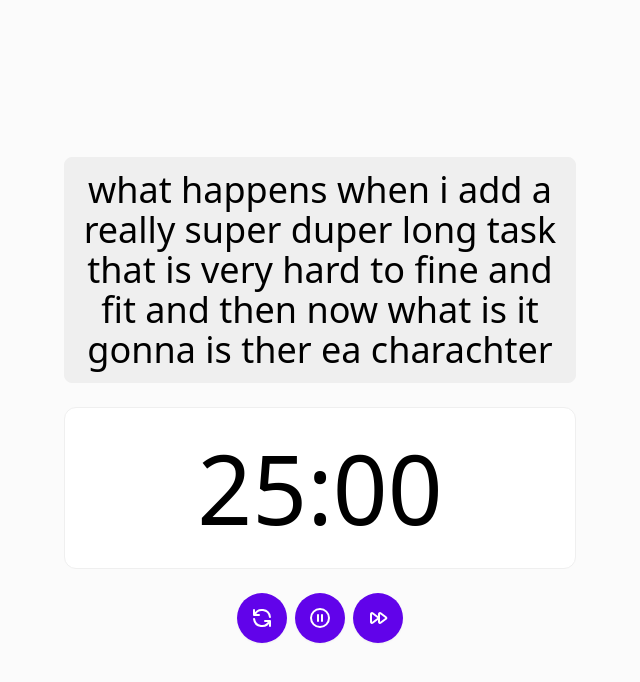
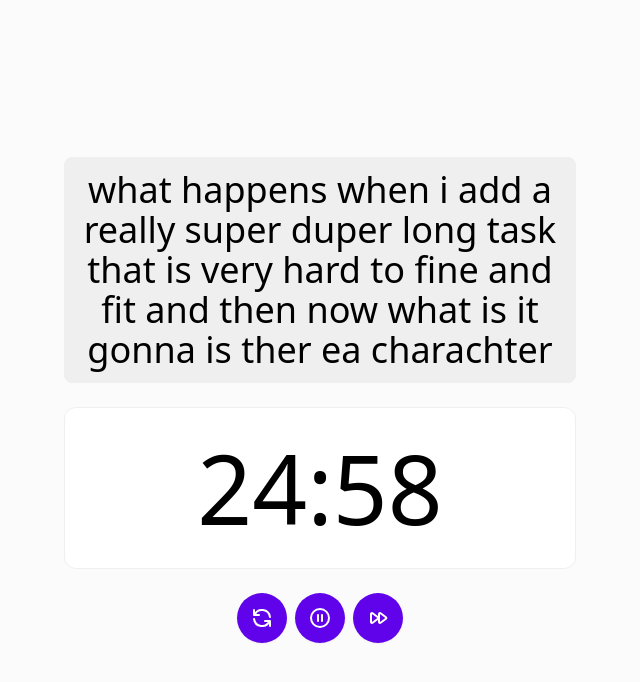
Before and after one commit to neldeles/slash-clone, a React (Create React App) app: page /timer in a window 1280 px wide. Both pictures are taken after a click on the button 611 px from the left and 618 px from the top of the page. Shown: the top 682 px of the page, without its empty margins (320-960 px from the left). Built offline with nearby package versions, Linux system fonts and the light colour scheme; what @mswjs/data would draw is missing.

Commit message:
feat: pause or resume timer

```diff
--- a/src/modules/timer/components/Timer/Timer.tsx
+++ b/src/modules/timer/components/Timer/Timer.tsx
@@ -1,6 +1,5 @@
 import { motion } from "framer-motion";
-import { Button } from "modules/_common/components/Button";
-import { useState } from "react";
+import { useEffect, useState } from "react";
 import { Link } from "react-router-dom";
 import * as Icons from "../Icons";
 
@@ -17,16 +16,43 @@ export function Timer() {
    *  - mark task as complete
    *  - cancel the timer
    */
-  const [isTimerActive, setTimerActive] = useState(false);
-  const [minutes, setMinutes] = useState(25);
-  const [seconds, setSeconds] = useState(0);
+  const [isPaused, setIsPaused] = useState(true);
+  const [mode, setMode] = useState("work"); // work/break/null
+  const [secondsLeft, setSecondsLeft] = useState(25 * 60);
+
+  const toggleTimer = () => {
+    setIsPaused(!isPaused);
+  };
+
+  useEffect(() => {
+    function switchMode() {
+      const nextMode = mode === "work" ? "break" : "work";
+      const nextSeconds = (nextMode === "work" ? 25 : 5) * 60;
+
+      setMode(nextMode);
+      setSecondsLeft(nextSeconds);
+    }
+
+    let interval = setInterval(() => {
+      if (isPaused) {
+        return;
+      }
+
+      if (secondsLeft === 0) {
+        return switchMode();
+      }
+
+      setSecondsLeft(secondsLeft - 1);
+    }, 1000);
+
+    return () => clearInterval(interval);
+  }, [secondsLeft, isPaused, mode]);
+
+  const minutes = Math.floor(secondsLeft / 60);
+  const seconds = secondsLeft % 60;
 
   const timerMinutes = minutes < 10 ? `0${minutes}` : minutes;
   const timerSeconds = seconds < 10 ? `0${seconds}` : seconds;
-
-  const toggleTimer = () => {
-    setTimerActive(!isTimerActive);
-  };
 
   return (
     <motion.div
@@ -37,38 +63,16 @@ export function Timer() {
       transition={{ duration: 0.5 }}
     >
       <p className="p-3 w-[40vw] max-w-2xl text-4xl font-medium tracking-normal text-center text-black bg-gray-200 hover:bg-gray-100 rounded-lg border border-gray-200">
-        what happens when i add a really super duper long task that is very hard
-        to fine and fit and then now what is it gonna is ther ea charachter
+        {mode === "break"
+          ? "Break time!"
+          : "what happens when i add a really super duper long task that is very hard to fine and fit and then now what is it gonna is ther ea charachter"}
       </p>
-      <p className="p-8 w-[40vw] max-w-2xl text-8xl font-medium text-center text-black bg-white rounded-xl border border-gray-200">
-        {timerMinutes}:{timerSeconds}
-      </p>
-      {isTimerActive ? (
-        <div className="flex space-x-2">
-          <button
-            type="button"
-            className="inline-flex items-center p-3 text-white bg-indigo-200 hover:bg-indigo-100 rounded-full border border-transparent shadow-sm"
-            title="Restart"
-          >
-            <Icons.Refresh />
-          </button>
-          <button
-            type="button"
-            className="inline-flex items-center p-3 text-white bg-indigo-200 hover:bg-indigo-100 rounded-full border border-transparent shadow-sm"
-            onClick={toggleTimer}
-            title="Pause"
-          >
-            <Icons.Pause />
-          </button>
-          <button
-            type="button"
-            className="inline-flex items-center p-3 text-white bg-indigo-200 hover:bg-indigo-100 rounded-full border border-transparent shadow-sm"
-            title="Next"
-          >
-            <Icons.Next />
-          </button>
-        </div>
-      ) : (
+      <div className="flex justify-center p-8 w-[40vw] max-w-2xl text-8xl text-center bg-white rounded-xl border border-gray-200">
+        <p className="font-medium text-black">
+          {timerMinutes}:{timerSeconds}
+        </p>
+      </div>
+      {isPaused ? (
         <div className=" flex space-x-2">
           <button
             type="button"
@@ -102,6 +106,31 @@ export function Timer() {
             </button>
           </Link>
         </div>
+      ) : (
+        <div className="flex space-x-2">
+          <button
+            type="button"
+            className="inline-flex items-center p-3 text-white bg-indigo-200 hover:bg-indigo-100 rounded-full border border-transparent shadow-sm"
+            title="Restart"
+          >
+            <Icons.Refresh />
+          </button>
+          <button
+            type="button"
+            className="inline-flex items-center p-3 text-white bg-indigo-200 hover:bg-indigo-100 rounded-full border border-transparent shadow-sm"
+            onClick={toggleTimer}
+            title="Pause"
+          >
+            <Icons.Pause />
+          </button>
+          <button
+            type="button"
+            className="inline-flex items-center p-3 text-white bg-indigo-200 hover:bg-indigo-100 rounded-full border border-transparent shadow-sm"
+            title="Next"
+          >
+            <Icons.Next />
+          </button>
+        </div>
       )}
     </motion.div>
   );
```
